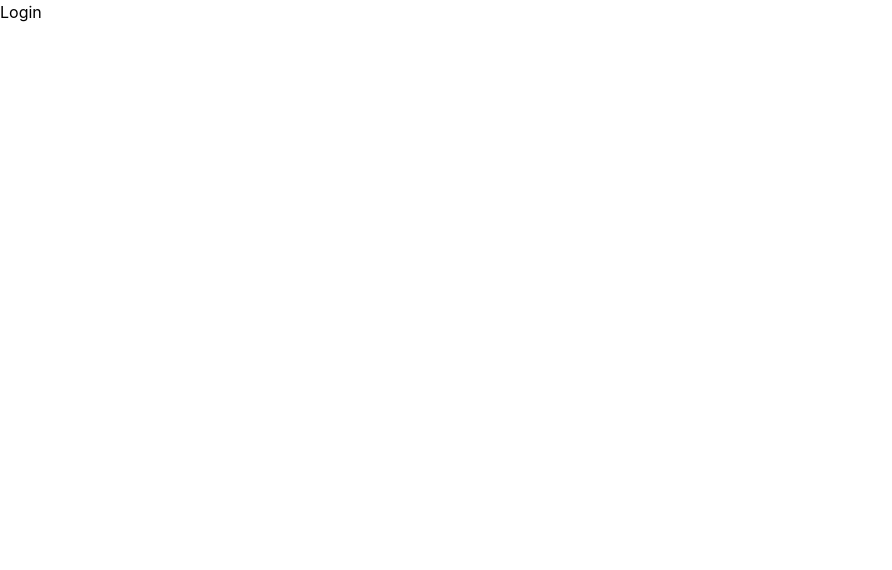
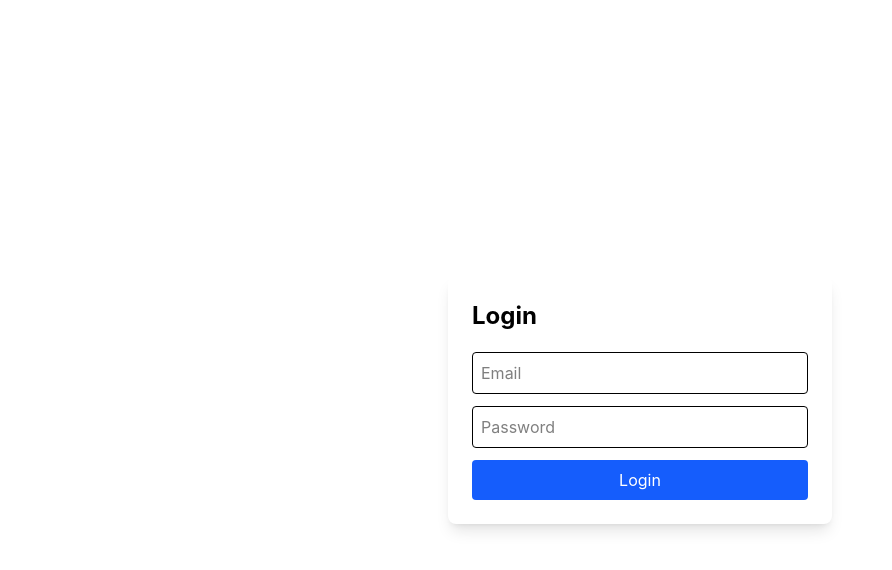
Before and after one commit to dilanithathsarani/Job-Portal---frontend, a React app: page /login in a window 1280 px wide. Shown: the top 570 px of the page, without its empty margins (0-892 px from the left). Built offline with nearby package versions, Linux system fonts and the light colour scheme; the HTML template or start-up script is replaced by a standard one.

Commit message:
nav bar created

```diff
--- /dev/null
+++ b/src/components/navBar.jsx
@@ -0,0 +1,29 @@
+import { Link } from "react-router-dom";
+
+function Navbar() {
+    return (
+        <nav className="bg-blue-600 text-white px-6 py-4">
+
+            <div className="max-w-7xl mx-auto flex justify-between">
+
+                <h1 className="font-bold text-xl">
+                    Job Portal
+                </h1>
+
+                <div className="space-x-4">
+
+                    <Link to="/">Home</Link>
+
+                    <Link to="/jobs">Jobs</Link>
+
+                    <Link to="/login">Login</Link>
+
+                </div>
+
+            </div>
+
+        </nav>
+    );
+}
+
+export default Navbar;
--- /dev/null
+++ b/src/pages/auth/login.jsx
@@ -0,0 +1,37 @@
+function Login() {
+    return (
+
+        <div className="min-h-screen flex justify-center items-center">
+
+            <form className="bg-white shadow-lg p-6 rounded-lg w-96">
+
+                <h2 className="text-2xl font-bold mb-5">
+                    Login
+                </h2>
+
+                <input
+                    type="email"
+                    placeholder="Email"
+                    className="w-full border p-2 mb-3 rounded"
+                />
+
+                <input
+                    type="password"
+                    placeholder="Password"
+                    className="w-full border p-2 mb-3 rounded"
+                />
+
+                <button
+                    className="w-full bg-blue-600 text-white py-2 rounded"
+                >
+                    Login
+                </button>
+
+            </form>
+
+        </div>
+
+    );
+}
+
+export default Login;
--- a/src/routes/appRoutes.jsx
+++ b/src/routes/appRoutes.jsx
@@ -1,4 +1,5 @@
 import { BrowserRouter, Routes, Route } from "react-router-dom";
+import Login from "../pages/auth/login";
 
 function AppRoutes() {
     return (
@@ -7,7 +8,7 @@ function AppRoutes() {
 
                 <Route path="/" element={<h1>Home</h1>} />
 
-                <Route path="/login" element={<h1>Login</h1>} />
+                <Route path="/login" element={<Login />} />
 
                 <Route path="/register" element={<h1>Register</h1>} />
 
```
